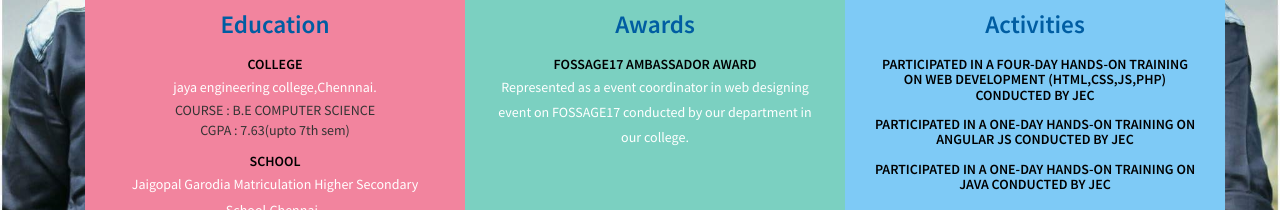
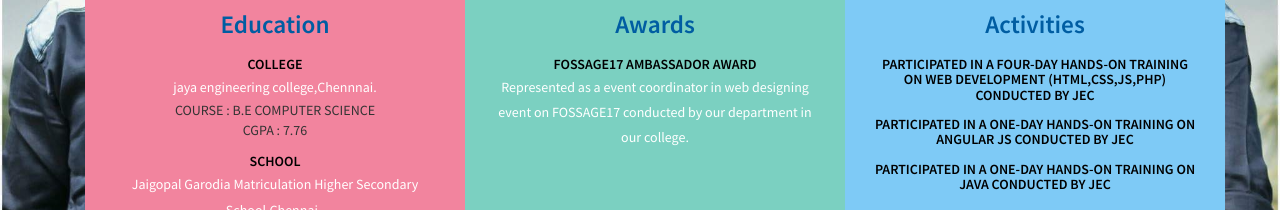
Before and after one commit to mughilarasu/mughilarasu.github.io, a plain HTML site: page index.html in a window 1280 px wide. Shown: the part 1160-1370 px from the top of the page. Drawn offline with Linux system fonts and the light colour scheme; a web font is replaced by a local one.

Commit message:
Update index.html

```diff
--- a/index.html
+++ b/index.html
@@ -80,7 +80,7 @@
 				<p>jaya engineering college,Chennnai.</p>
 				<ul  style="list-style-type:  none">
 				<li>COURSE : B.E COMPUTER SCIENCE</li>
-				<li>CGPA : 7.63(upto 7th sem)</li>
+				<li>CGPA : 7.76</li>
 </ul>
 				<h5>SCHOOL</h5>
 				<p>Jaigopal Garodia Matriculation Higher Secondary School,Chennai
```
